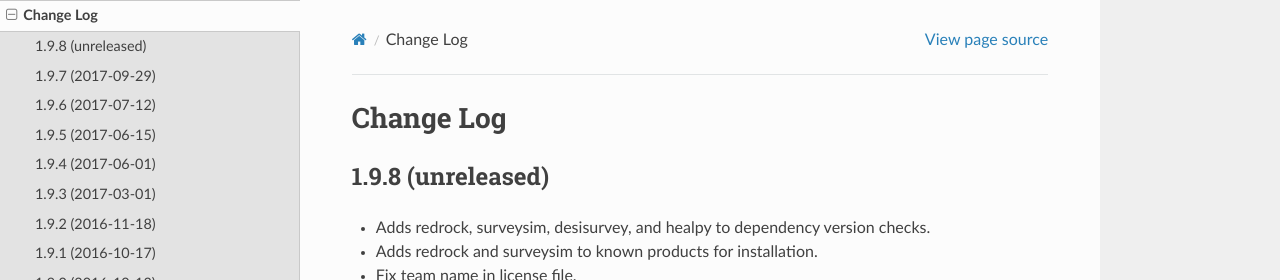
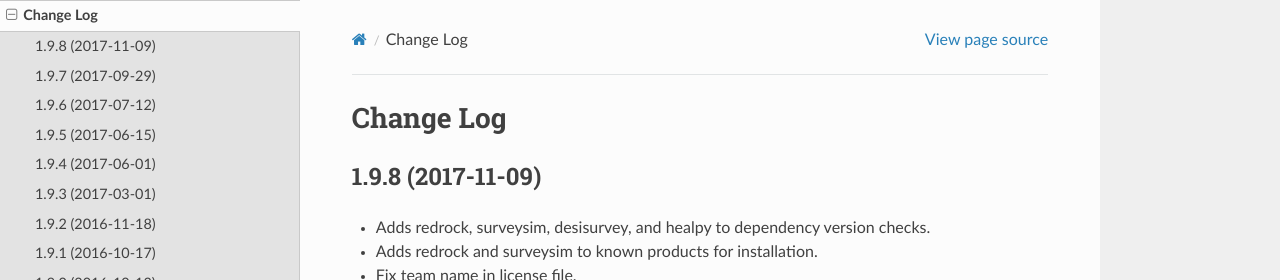
Before and after one commit to desihub/desiutil, a Sphinx documentation site: the page built from doc/changes.rst, in a window 1280 px wide and 900 px high. Shown: the top 280 px of the window. Built offline with Sphinx 7.4.7 and the Read the Docs theme 2.0.0, drawn with Linux system fonts in a browser that asks for light colours.

Commit message:
preparing for tag 1.9.8

```diff
--- a/doc/changes.rst
+++ b/doc/changes.rst
@@ -2,7 +2,7 @@
 Change Log
 ==========
 
-1.9.8 (unreleased)
+1.9.8 (2017-11-09)
 ------------------
 
 * Adds redrock, surveysim, desisurvey, and healpy to dependency version checks.
--- a/py/desiutil/_version.py
+++ b/py/desiutil/_version.py
@@ -1 +1 @@
-__version__ = '1.9.7.dev558'
+__version__ = '1.9.8'
```
